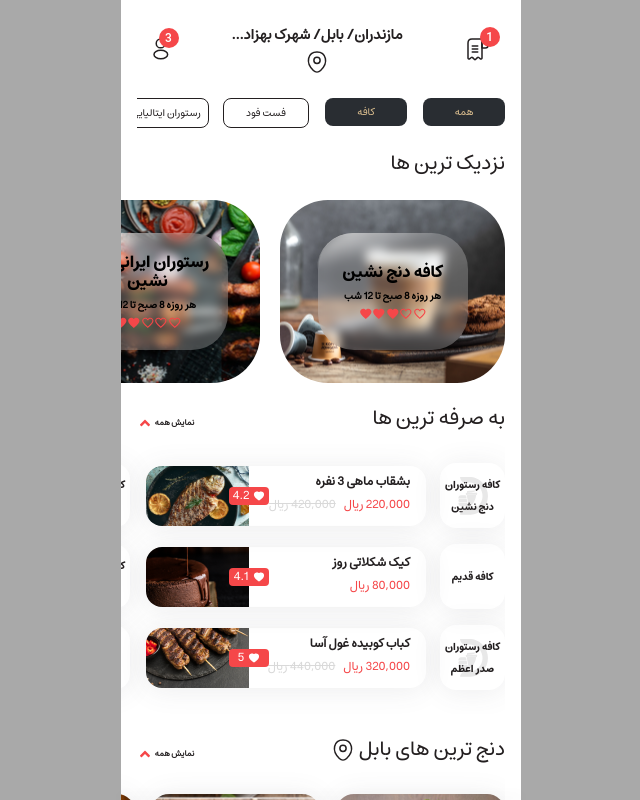
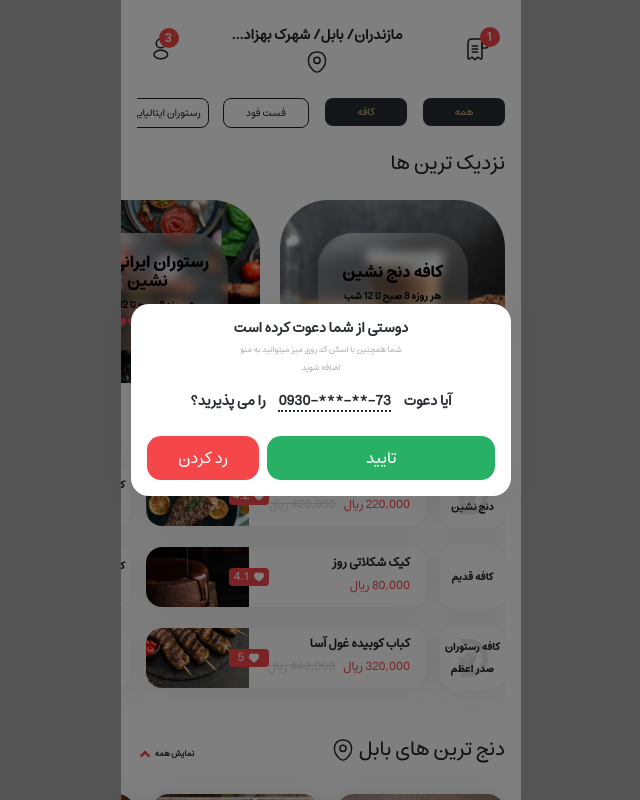
Before and after one commit to mohmdtn/food-app, a React (Create React App) app: page /home in a window 1280 px wide. Shown: the top 800 px of the page, without its empty margins (319-959 px from the left). Built offline with nearby package versions, Linux system fonts and the light colour scheme.

Commit message:
create invateModal component

```diff
--- a/src/App.js
+++ b/src/App.js
@@ -1,8 +1,10 @@
 import { BrowserRouter, Routes, Route } from "react-router-dom";
 import { Welcome, Register, Home, Search, ProfileIndex, ProfileInfo, ProfileWallet, ProfileOrders, ContactUs, ProfileExit, Order } from "./pages";
+import { InvateModal } from "./components";
 
 function App() {
   return (
+    <>
       <BrowserRouter>
         <Routes>
 
@@ -24,6 +26,8 @@ function App() {
 
         </Routes>
       </BrowserRouter>
+      <InvateModal />
+    </>
   );
 }
 
--- /dev/null
+++ b/src/components/InvateModal.js
@@ -0,0 +1,25 @@
+import React from "react";
+import Dialog from '@mui/material/Dialog';
+import { MoreContext } from "../contexts/more_context";
+
+export const InvateModal = () => {
+  const {invateModal, invate_modal} = React.useContext(MoreContext);
+
+  return (
+    <Dialog open={invate_modal} onClose={(() => invateModal(false))}>
+      <section className="invate-modal p-3 mx-4">
+        <h6 className="mb-1">دوستی از شما دعوت کرده است</h6>
+        <p>شما همچنین با اسکن کد روی میز میتوانید به منو اضافه شوید</p>
+        <h5 className="my-3">آیا دعوت <span>0930-***-**-73</span> را می پذیرید؟</h5>
+        <section className="row m-0 mt-4">
+          <div className="col-8 p-0 ps-1">
+            <button className="button-3 button-green">تایید</button>
+          </div>
+          <div className="col-4 p-0 pe-1">
+            <button className="button-3 button-red" onClick={(() => invateModal(false))}>رد کردن</button>
+          </div>
+        </section>
+      </section>
+    </Dialog>
+  );
+};
--- a/src/components/index.js
+++ b/src/components/index.js
@@ -31,6 +31,7 @@ import { OrderReserve } from "./OrderReserve";
 import { OrderInPlace } from "./OrderInPlace";
 import { AddUserModal } from "./AddUserModal";
 import { OrderExitModal } from "./OrderExitModal";
+import { InvateModal } from "./InvateModal";
 
 export {
   NearestCoffe,
@@ -66,4 +67,5 @@ export {
   OrderInPlace,
   AddUserModal,
   OrderExitModal,
+  InvateModal,
 };
--- a/src/contexts/more_context.js
+++ b/src/contexts/more_context.js
@@ -21,7 +21,7 @@ const initialState = {
     page: "takeAway",
     sub: "all"
   },
-  invate_modal: false,
+  invate_modal: true,
   add_user_modal: false,
   exit_modal: false,
 };
@@ -63,8 +63,12 @@ export const MoreProvider = ({ children }) => {
     dispatch({ type: "EXIT_MODAL", payload: state });
   }
 
+  const invateModal = (state) => {
+    dispatch({ type: "INVATE_MODAL", payload: state });
+  }
+
   return (
-    <MoreContext.Provider value={{ ...state, showMore, faqItem, showContactUs, showLogout, showOrderInfo, showOrderPage, addUserModal, exitModal }}>
+    <MoreContext.Provider value={{ ...state, showMore, faqItem, showContactUs, showLogout, showOrderInfo, showOrderPage, addUserModal, exitModal, invateModal }}>
       {children}
     </MoreContext.Provider>
   );
--- a/src/index.css
+++ b/src/index.css
@@ -1709,7 +1709,7 @@ main {
   all: unset !important;
 }
 
-.add_user_modal, .exit-modal {
+.add_user_modal, .exit-modal, .invate-modal {
   text-align: center;
   border-radius: var(--radius-18);
   background-color: var(--white);
@@ -1718,14 +1718,21 @@ main {
   font-family: "Estedad";
 }
 
-.add_user_modal h6, .exit-modal h6 {
+.add_user_modal h6, .exit-modal h6, .invate-modal h6, .invate-modal h5 {
   font-size: var(--font-14);
   font-weight: bold;
   margin-bottom: 5px;
   color: var(--dark2);
 }
 
-.add_user_modal p, .exit-modal p {
+.invate-modal h5 span {
+  border-bottom: 2px dotted var(--dark2);
+  direction: ltr;
+  display: inline-block;
+  margin: 0 10px;
+}
+
+.add_user_modal p, .exit-modal p, .invate-modal p {
   font-size: var(--font-8);
   color: var(--smoky4);
   max-width: 180px;
--- a/src/reducers/more_reducer.js
+++ b/src/reducers/more_reducer.js
@@ -32,6 +32,10 @@ const more_reducer = (state, action) => {
     return { ...state, exit_modal: action.payload };
   }
 
+  if (action.type === "INVATE_MODAL") {
+    return { ...state, invate_modal: action.payload };
+  }
+
   throw new Error(`No Matching "${action.type}" - action type`);
 };
 
```
Lines whose indentation alone changed are shown as unchanged.
